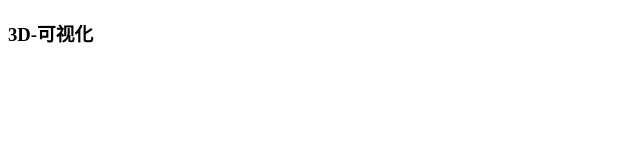
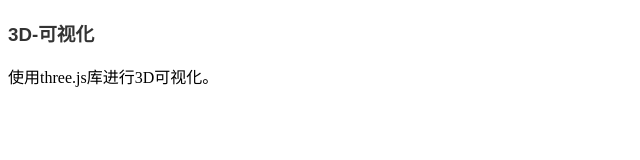
Before and after one commit to kmliugang/km-threejs, a website: page index.html in a window 1280 px wide. Shown: the whole page, without its empty margins (0-640 px from the left). Drawn offline with Linux system fonts and the light colour scheme.

Commit message:
添加样式

```diff
--- a/index.html
+++ b/index.html
@@ -4,10 +4,17 @@
     <meta charset="UTF-8">
     <meta name="viewport" content="width=device-width, initial-scale=1.0">
     <title>three.js</title>
+    <style>
+        h3 {
+            color: #333;
+            font-family: Arial, sans-serif;
+        }
+    </style>
 </head>
 <body>
 
     <h3>3D-可视化</h3>
+    <p>使用three.js库进行3D可视化。</p>
 
 </body>
 </html>
```
